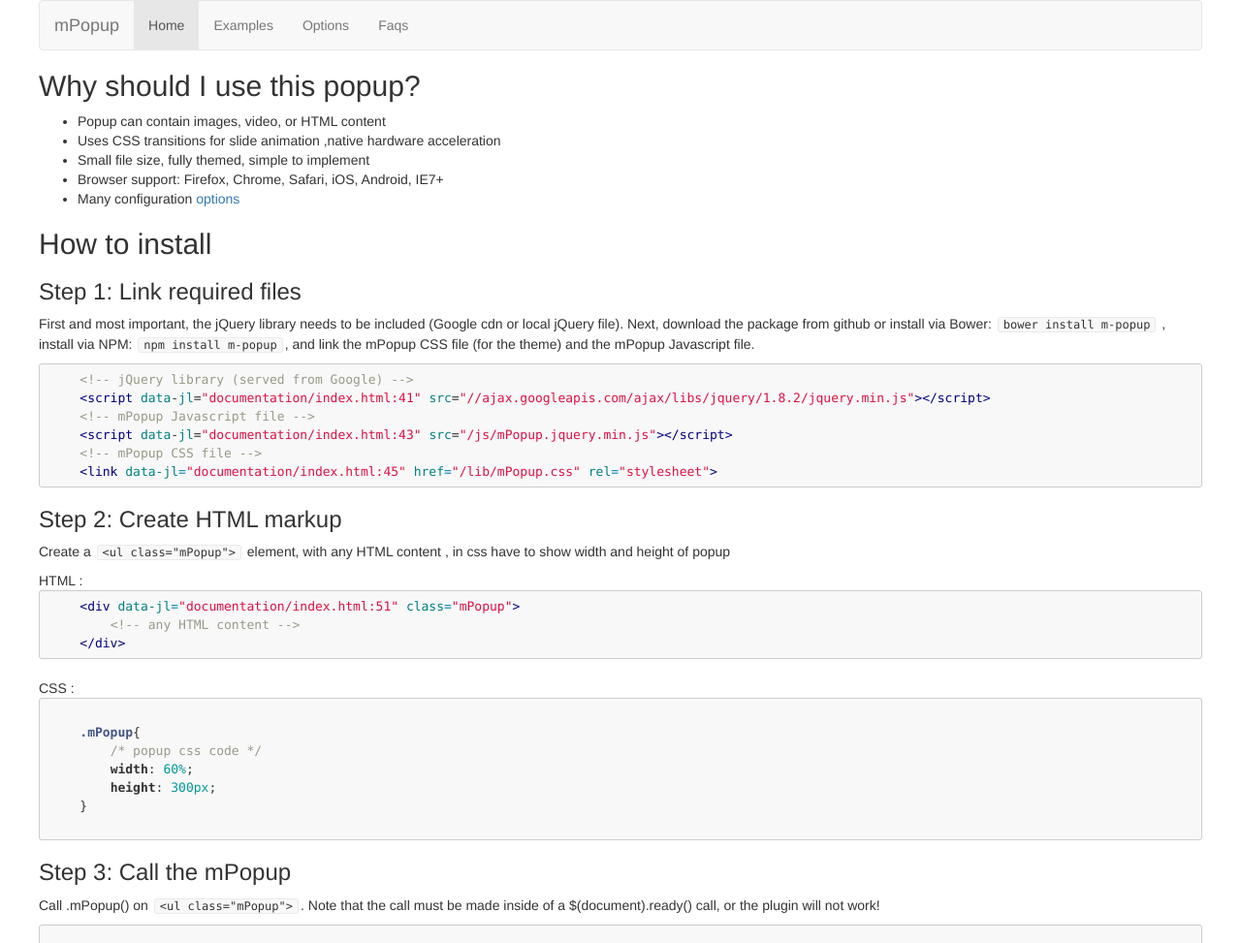
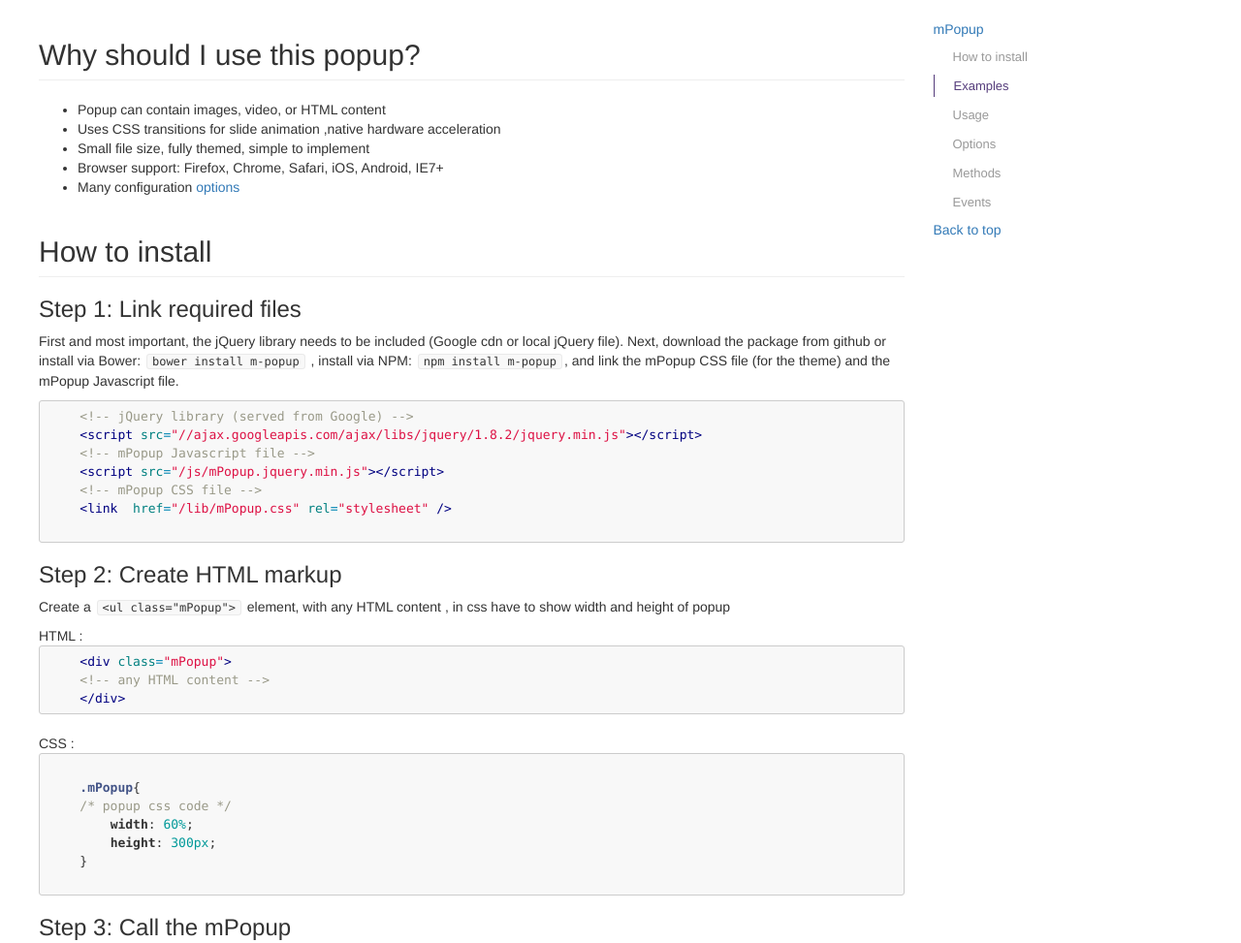
Before and after one commit to mIRUmd/mPopup, a website: page documentation/index.html in a window 1280 px wide. Shown: the top 973 px of the page at 97% size. Drawn offline with nearby package versions, Linux system fonts and the light colour scheme; files that its build step writes are made by us from their sources; files whose address does not match are found by name.

Commit message:
updated documentation

```diff
--- a/documentation/css/style.css
+++ b/documentation/css/style.css
@@ -11,3 +11,27 @@
     opacity: 1;
     text-shadow: none;
 }
+
+.sidebar-menu{
+    width: 263px;
+    top: 20px;
+}
+
+.sidebar-menu li a{
+    color: #999;
+    display: block;
+    font-size: 13px;
+    font-weight: 500;
+    padding: 5px 0 5px 20px;
+    margin: 7px 0;
+    line-height: 1;
+}
+
+.sidebar-menu li a:hover,
+.sidebar-menu li a:focus,
+.sidebar-menu li.active a{
+    background-color: transparent;
+    border-left: 1px solid #563d7c;
+    color: #563d7c;
+    text-decoration: none;
+}
--- a/documentation/index.html
+++ b/documentation/index.html
@@ -8,24 +8,12 @@
     <link rel="stylesheet" href="../dist/mPopup.css"/>
     <link rel="stylesheet" href="css/style.css"/>
 
-    <script src="https://ajax.googleapis.com/ajax/libs/jquery/1.9.1/jquery.min.js"></script>
-    <script src="http://maxcdn.bootstrapcdn.com/bootstrap/3.3.1/js/bootstrap.min.js"></script>
-    <script src="js/vendor/rainbow-custom.min.js"></script>
-    <script src="../dist/mPopup.jquery.js"></script>
-    <script src="js/example.func.js"></script>
 </head>
-<body>
+<body data-spy="scroll" data-target="#sidenav">
 <div class="center-content">
-    <nav class="navbar navbar-default">
-        <a href="#" class="navbar-brand">mPopup</a>
-        <ul class="nav navbar-nav">
-            <li class="active"><a href="index.html">Home</a></li>
-            <li><a href="examples.html">Examples</a></li>
-            <li><a href="options.html">Options</a></li>
-            <li><a href="faqs.html">Faqs</a></li>
-        </ul>
-    </nav>
-    <h2>Why should I use this popup?</h2>
+    <div class="row">
+        <div role="main" class="col-md-9">
+            <h2 class="page-header" id="top">Why should I use this popup?</h2>
             <ul>
                 <li>Popup can contain images, video, or HTML content</li>
                 <li>Uses CSS transitions for slide animation ,native hardware acceleration</li>
@@ -33,24 +21,26 @@
                 <li>Browser support: Firefox, Chrome, Safari, iOS, Android, IE7+</li>
                 <li>Many configuration <a href="options.html">options</a></li>
             </ul>
-    <h2>How to install</h2>
+            <div class="section">
+                <h2 class="page-header" id="how-to-install">How to install</h2>
                 <div class="step">
                     <h3>Step 1: Link required files</h3>
                     <p>First and most important, the jQuery library needs to be included (Google cdn or local jQuery file). Next, download the package from github or install via Bower: <code>bower install m-popup</code> , install via NPM: <code>npm install m-popup</code>,  and link the mPopup CSS file (for the theme) and the mPopup Javascript file.</p>
-        <pre><code data-language="html">    <!-- jQuery library (served from Google) -->
-    <script src="//ajax.googleapis.com/ajax/libs/jquery/1.8.2/jquery.min.js"></script>
-    <!-- mPopup Javascript file -->
-    <script src="/js/mPopup.jquery.min.js"></script>
-    <!-- mPopup CSS file -->
-    <link  href="/lib/mPopup.css" rel="stylesheet" /></code></pre>
+            <pre><code data-language="html">    &lt;!-- jQuery library (served from Google) --&gt;
+    &lt;script src=&quot;//ajax.googleapis.com/ajax/libs/jquery/1.8.2/jquery.min.js&quot;&gt;&lt;/script&gt;
+    &lt;!-- mPopup Javascript file --&gt;
+    &lt;script src=&quot;/js/mPopup.jquery.min.js&quot;&gt;&lt;/script&gt;
+    &lt;!-- mPopup CSS file --&gt;
+    &lt;link  href=&quot;/lib/mPopup.css&quot; rel=&quot;stylesheet&quot; /&gt;
+            </code></pre>
                 </div>
                 <div class="step">
                     <h3>Step 2: Create HTML markup</h3>
                     <p>Create a <code>&lt;ul class="mPopup"&gt;</code> element, with any HTML content , in css have to show width and height of popup</p>
                     HTML :
-    <pre><code data-language="html">    <div class="mPopup">
-        <!-- any HTML content -->
-    </div></code></pre>
+        <pre><code data-language="html">    &lt;div class=&quot;mPopup&quot;&gt;
+    &lt;!-- any HTML content --&gt;
+    &lt;/div&gt;</code></pre>
                     CSS :
         <pre><code data-language="css">
     .mPopup{
@@ -66,13 +56,68 @@
         <pre><code data-language="javascript">
     $(document).ready(function(){
         // generate popup
-        var popup = $('.mPopup').mPopup();
+        var popup = $(&#39;.mPopup&#39;).mPopup();
         // open generated popup
-        popup.mPopup('open');
+        popup.mPopup(&#39;open&#39;);
     });
         </code></pre>
                 </div>
             </div>
-Check the examples and FAQs for more information on installation and customization
+            <div class="section">
+                <h2 id="examples" class="page-header">Examples</h2>
+                <h3>1. Basic popup</h3>
+                HTML :
+    <pre><code data-language="html">    &lt;div id=&quot;sample1&quot; class=&quot;mPopup&quot;&gt;
+        &lt;button class=&quot;mPopup-close&quot;&gt;&#215;&lt;/button&gt;
+        &lt;h1 class=&quot;title&quot;&gt;Sample title&lt;/h1&gt;
+    &lt;/div&gt;
+    </code></pre>
+                JS :
+    <pre><code data-language="javascript">
+    // generate popup
+    var popup = $(&#39;#sample1&#39;).mPopup();
+
+    // on click on button open generated popup
+    $(&#39;#open-sample1&#39;).on(&#39;click&#39;,function(e){
+        e.preventDefault();
+        popup.mPopup(&#39;open&#39;);
+    });
+    </code></pre>
+
+                <h4>Result :</h4>
+                <a href="#" id="_open-sample1" class="btn btn-primary">Click me!</a>
+                <div id="_sample1" class="mPopup">
+                    <button class="mPopup-close">×</button>
+                    <div class="popup-header">Popup title</div>
+                    <div class="popup-body">
+                        Content ...
+                    </div>
+                </div>
+            </div>
+        </div>
+        <div role="complementary" class="col-md-3">
+            <nav class="sidebar-menu nav-pills nav-stacked" id="sidenav" data-spy="affix">
+                <a href="#top">mPopup</a>
+                <ul class="nav">
+                    <li><a href="#how-to-install">How to install</a></li>
+                    <li><a href="#examples">Examples</a></li>
+                    <li><a href="#usage">Usage</a></li>
+                    <li><a href="#options">Options</a></li>
+                    <li><a href="#methods">Methods</a></li>
+                    <li><a href="#events">Events</a></li>
+                </ul>
+                <a href="#top" class="back-to-top">
+                    Back to top
+                </a>
+            </nav>
+        </div>
+    </div>
+
+</div>
+<script src="https://ajax.googleapis.com/ajax/libs/jquery/1.9.1/jquery.min.js"></script>
+<script src="http://maxcdn.bootstrapcdn.com/bootstrap/3.3.1/js/bootstrap.min.js"></script>
+<script src="js/vendor/rainbow-custom.min.js"></script>
+<script src="../dist/mPopup.jquery.min.js"></script>
+<script src="js/main.func.js"></script>
 </body>
 </html>
--- a/documentation/js/example.func.js
+++ /dev/null
@@ -1,9 +0,0 @@
-$(function () {
-
-    var popup = $('#_sample1').mPopup();
-    $('#_open-sample1').on('click',function(e){
-        e.preventDefault();
-        popup.mPopup('open');
-    });
-
-});
--- a/documentation/js/main.func.js
+++ b/documentation/js/main.func.js
@@ -0,0 +1,9 @@
+$(function () {
+
+    var popup = $('#_sample1').mPopup();
+    $('#_open-sample1').on('click',function(e){
+        e.preventDefault();
+        popup.mPopup('open');
+    });
+
+});
```
Also changed, not shown: documentation/examples.html (deleted, +0 -59 lines), documentation/faqs.html (deleted), documentation/options.html (deleted). Lines whose indentation alone changed are shown as unchanged.
